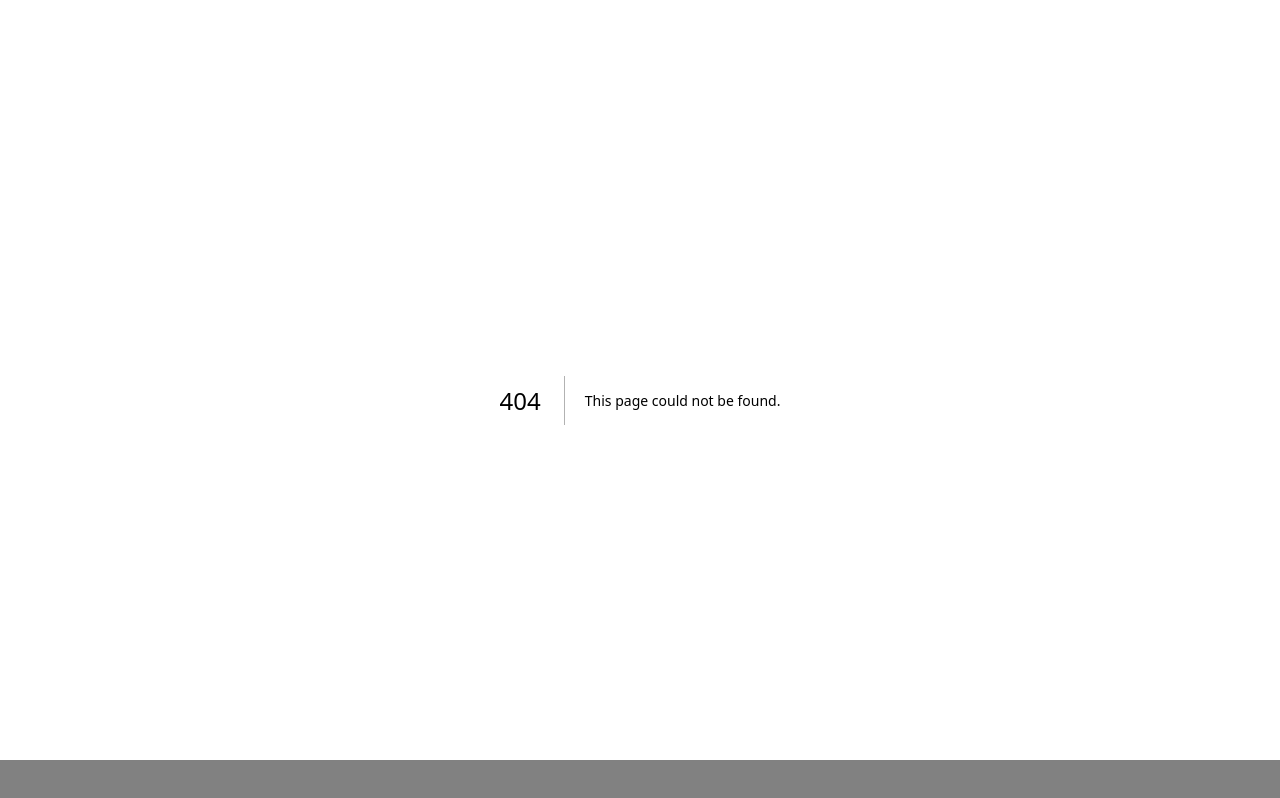
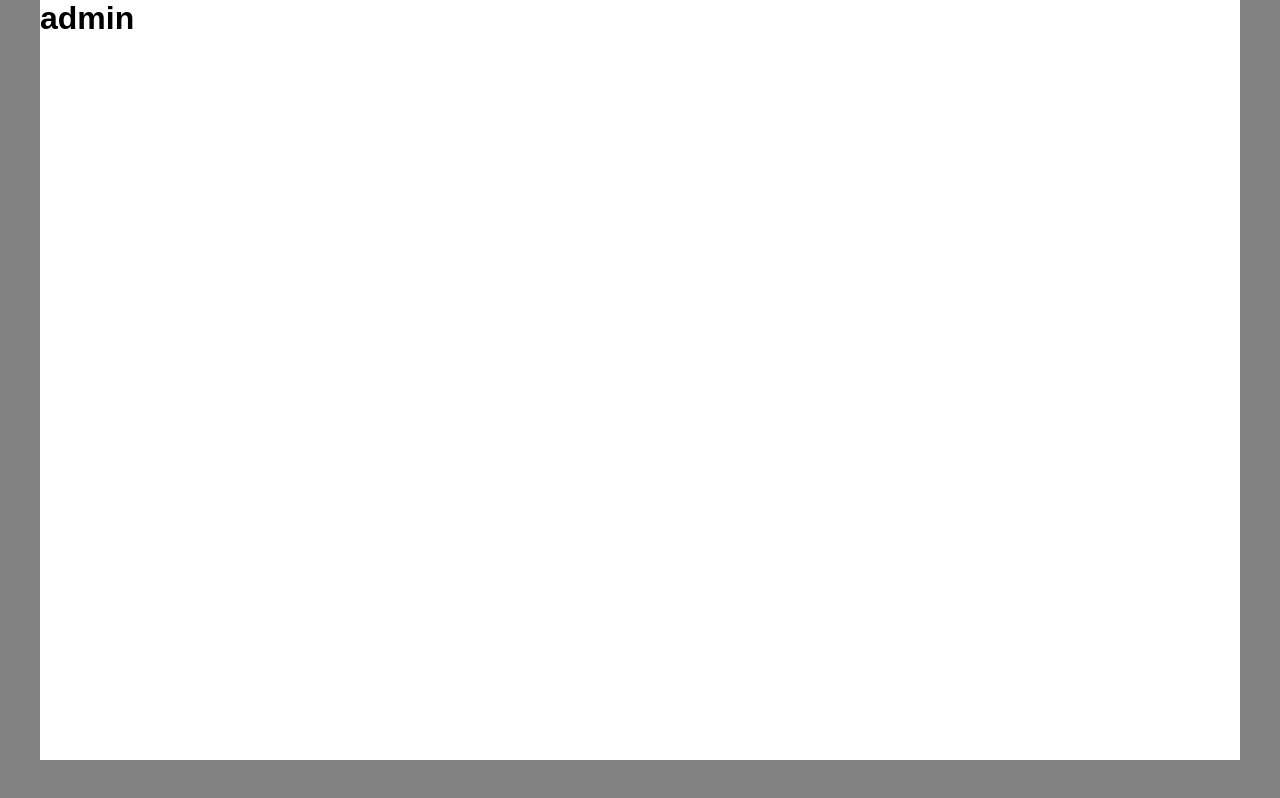
Before and after one commit to Toss-kiosk-project/kiosk_fe, a Next.js app: page /admin in a window 1280 px wide. Before the commit this address had no page. Built offline with nearby package versions, Linux system fonts and the light colour scheme.

Commit message:
fix: root layout 수정

```diff
--- a/src/app/admin/layout.tsx
+++ b/src/app/admin/layout.tsx
@@ -0,0 +1,11 @@
+export default function RootLayout({
+  children,
+}: Readonly<{
+  children: React.ReactNode;
+}>) {
+  return (
+    <div>
+      <div style={{ width: "1200px", height: "760px", backgroundColor: "white" }}>{children}</div>
+    </div>
+  );
+}
--- /dev/null
+++ b/src/app/admin/page.tsx
@@ -0,0 +1,7 @@
+export default function Admin() {
+  return (
+    <div>
+      <h1>admin</h1>
+    </div>
+  );
+}
--- a/src/app/globals.css
+++ b/src/app/globals.css
@@ -18,6 +18,7 @@ body {
   height: 760px;
   background-color: white;
   position: relative;
+  overflow: visible;
 }
 
 * {
--- a/src/app/layout.tsx
+++ b/src/app/layout.tsx
@@ -25,7 +25,7 @@ export default function RootLayout({
   return (
     <html lang="en">
       <body>
-        <div className="mobile-view">{children}</div>
+        <div>{children}</div>
       </body>
     </html>
   );
```
Also changed, not shown: src/app/client/check-order/layout.tsx (added, +16 -0 lines), src/app/client/place/layout.tsx (added, +16 -0 lines), src/app/login/layout.tsx (added, +13 -0 lines).
